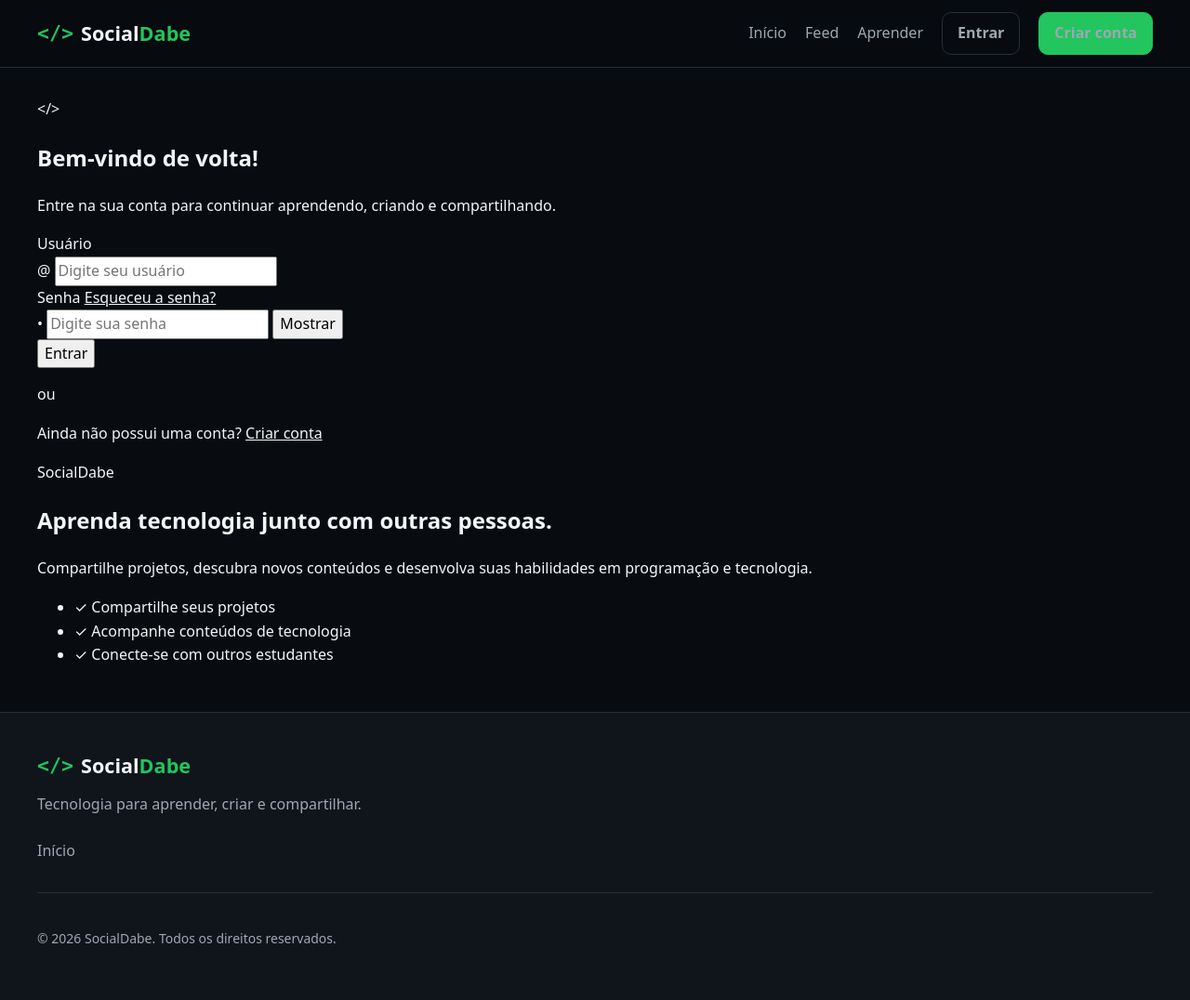
After one commit to portugolsi/Aula-Rede-Social---Django---Rodrigo, a Django app: page /accounts/login/ in a window 1280 px wide. The commit adds this page. Shown: the whole page at 93% size. Run offline with Django 5.2, Linux system fonts and the light colour scheme.

Commit message:
inicio da autenticacao

```diff
--- a/app/templates/base.html
+++ b/app/templates/base.html
@@ -101,17 +101,14 @@
 
                         {% if user.is_authenticated %}
 
-                            {#
-                                Adicione a rota de perfil quando ela existir.
 
-                                Exemplo:
 
                                 <li>
                                     <a href="">
                                         Meu perfil
                                     </a>
                                 </li>
-                            #}
+
 
                             <li class="nav-user">
                                 <span>
@@ -150,10 +147,7 @@
                                 </a>
                             </li>
 
-                            {#
-                                Adicione a URL de cadastro quando ela existir.
 
-                                Exemplo:
 
                                 <li>
                                     <a
@@ -163,7 +157,7 @@
                                         Criar conta
                                     </a>
                                 </li>
-                            #}
+
 
                         {% endif %}
 
@@ -255,15 +249,6 @@
                         Início
                     </a>
 
-                    {#
-                        Adicione links institucionais somente
-                        quando as respectivas URLs existirem.
-
-                        Exemplos:
-                        termos
-                        privacidade
-                        contato
-                    #}
                 </nav>
 
 
--- /dev/null
+++ b/app/templates/registration/login.html
@@ -0,0 +1,296 @@
+{% extends "base.html" %}
+{% load static %}
+
+{% block title %}Entrar | SocialDabe{% endblock %}
+
+{% block meta_description %}
+Entre na sua conta do SocialDabe para acessar o feed, aprender tecnologia e compartilhar conhecimento.
+{% endblock %}
+
+{% block body_class %}login-page{% endblock %}
+
+{% block content %}
+
+<section class="auth-section">
+
+    <div class="auth-container">
+
+        <div class="auth-card">
+
+            <!-- Cabeçalho -->
+            <div class="auth-header">
+
+                <span class="auth-symbol" aria-hidden="true">
+                    &lt;/&gt;
+                </span>
+
+                <h1>Bem-vindo de volta!</h1>
+
+                <p>
+                    Entre na sua conta para continuar aprendendo,
+                    criando e compartilhando.
+                </p>
+
+            </div>
+
+
+            <!-- Erros gerais do formulário -->
+            {% if form.non_field_errors %}
+                <div
+                    class="auth-error-message"
+                    role="alert"
+                >
+                    {% for error in form.non_field_errors %}
+                        <p>{{ error }}</p>
+                    {% endfor %}
+                </div>
+            {% endif %}
+
+
+            <!-- Formulário -->
+            <form
+                method="post"
+                class="auth-form"
+                novalidate
+            >
+
+                {% csrf_token %}
+
+
+                <!-- Usuário -->
+                <div class="form-group">
+
+                    <label for="{{ form.username.id_for_label }}">
+                        Usuário
+                    </label>
+
+                    <div class="input-wrapper">
+
+                        <span
+                            class="input-icon"
+                            aria-hidden="true"
+                        >
+                            @
+                        </span>
+
+                        <input
+                            type="text"
+                            name="{{ form.username.name }}"
+                            id="{{ form.username.id_for_label }}"
+                            value="{{ form.username.value|default:'' }}"
+                            class="form-input {% if form.username.errors %}input-error{% endif %}"
+                            placeholder="Digite seu usuário"
+                            autocomplete="username"
+                            required
+                        >
+
+                    </div>
+
+                    {% if form.username.errors %}
+                        <div class="field-errors">
+                            {% for error in form.username.errors %}
+                                <span>{{ error }}</span>
+                            {% endfor %}
+                        </div>
+                    {% endif %}
+
+                </div>
+
+
+                <!-- Senha -->
+                <div class="form-group">
+
+                    <div class="form-label-row">
+
+                        <label for="{{ form.password.id_for_label }}">
+                            Senha
+                        </label>
+
+                        <a
+                            href=""
+                            class="forgot-password-link"
+                        >
+                            Esqueceu a senha?
+                        </a>
+
+                    </div>
+
+
+                    <div class="input-wrapper">
+
+                        <span
+                            class="input-icon"
+                            aria-hidden="true"
+                        >
+                            •
+                        </span>
+
+                        <input
+                            type="password"
+                            name="{{ form.password.name }}"
+                            id="{{ form.password.id_for_label }}"
+                            class="form-input {% if form.password.errors %}input-error{% endif %}"
+                            placeholder="Digite sua senha"
+                            autocomplete="current-password"
+                            required
+                        >
+
+                        <button
+                            type="button"
+                            class="password-toggle"
+                            aria-label="Mostrar senha"
+                            data-password-toggle
+                        >
+                            Mostrar
+                        </button>
+
+                    </div>
+
+                    {% if form.password.errors %}
+                        <div class="field-errors">
+                            {% for error in form.password.errors %}
+                                <span>{{ error }}</span>
+                            {% endfor %}
+                        </div>
+                    {% endif %}
+
+                </div>
+
+
+                <!-- Mantém redirecionamento do Django -->
+                {% if next %}
+                    <input
+                        type="hidden"
+                        name="next"
+                        value="{{ next }}"
+                    >
+                {% endif %}
+
+
+                <!-- Botão -->
+                <button
+                    type="submit"
+                    class="auth-submit-button"
+                >
+                    Entrar
+                </button>
+
+            </form>
+
+
+            <!-- Separador -->
+            <div class="auth-divider">
+
+                <span></span>
+
+                <p>ou</p>
+
+                <span></span>
+
+            </div>
+
+
+            <!-- Cadastro -->
+            <div class="auth-footer">
+
+                <p>
+                    Ainda não possui uma conta?
+
+                    <a href="">
+                        Criar conta
+                    </a>
+                </p>
+
+            </div>
+
+        </div>
+
+
+        <!-- Conteúdo lateral -->
+        <aside class="auth-side-content">
+
+            <span class="side-badge">
+                SocialDabe
+            </span>
+
+            <h2>
+                Aprenda tecnologia junto com outras pessoas.
+            </h2>
+
+            <p>
+                Compartilhe projetos, descubra novos conteúdos
+                e desenvolva suas habilidades em programação
+                e tecnologia.
+            </p>
+
+
+            <ul class="auth-benefits">
+
+                <li>
+                    <span aria-hidden="true">✓</span>
+
+                    Compartilhe seus projetos
+                </li>
+
+                <li>
+                    <span aria-hidden="true">✓</span>
+
+                    Acompanhe conteúdos de tecnologia
+                </li>
+
+                <li>
+                    <span aria-hidden="true">✓</span>
+
+                    Conecte-se com outros estudantes
+                </li>
+
+            </ul>
+
+        </aside>
+
+    </div>
+
+</section>
+
+{% endblock %}
+
+
+{% block extra_js %}
+
+<script>
+    document.addEventListener("DOMContentLoaded", function () {
+
+        const toggleButton =
+            document.querySelector("[data-password-toggle]");
+
+        const passwordInput =
+            document.querySelector('input[name="password"]');
+
+        if (!toggleButton || !passwordInput) {
+            return;
+        }
+
+        toggleButton.addEventListener("click", function () {
+
+            const isPassword =
+                passwordInput.type === "password";
+
+            passwordInput.type =
+                isPassword ? "text" : "password";
+
+            toggleButton.textContent =
+                isPassword ? "Ocultar" : "Mostrar";
+
+            toggleButton.setAttribute(
+                "aria-label",
+                isPassword
+                    ? "Ocultar senha"
+                    : "Mostrar senha"
+            );
+
+        });
+
+    });
+</script>
+
+{% endblock %}
--- a/app/views.py
+++ b/app/views.py
@@ -1,5 +1,9 @@
 from django.shortcuts import render
+from django.contrib.auth.decorators import login_required
 
-# Create your views here.
+
+
+
+@login_required
 def inicio(request):
     return render(request,"index.html")
--- a/project/settings.py
+++ b/project/settings.py
@@ -11,6 +11,10 @@ SECRET_KEY = 'django-insecure-=v3!60m@t%r_ca*jwui_^d))0nblvwcip6wqv+v-22iwco!4ri
 DEBUG = True
 
 ALLOWED_HOSTS = []
+
+LOGIN_REDIRECT = "/"
+LOGOUT_REDIRECT_UTL = "accounts/login"
+
 
 
 # Application definition
--- a/project/urls.py
+++ b/project/urls.py
@@ -5,5 +5,6 @@ from app import urls
 
 urlpatterns = [
     path('admin/', admin.site.urls),
-    path("",include(urls))
+    path("",include(urls)),
+    path("accounts/",include("django.contrib.auth.urls"))
 ]
```
Also changed, not shown: db.sqlite3, 1 other file.
